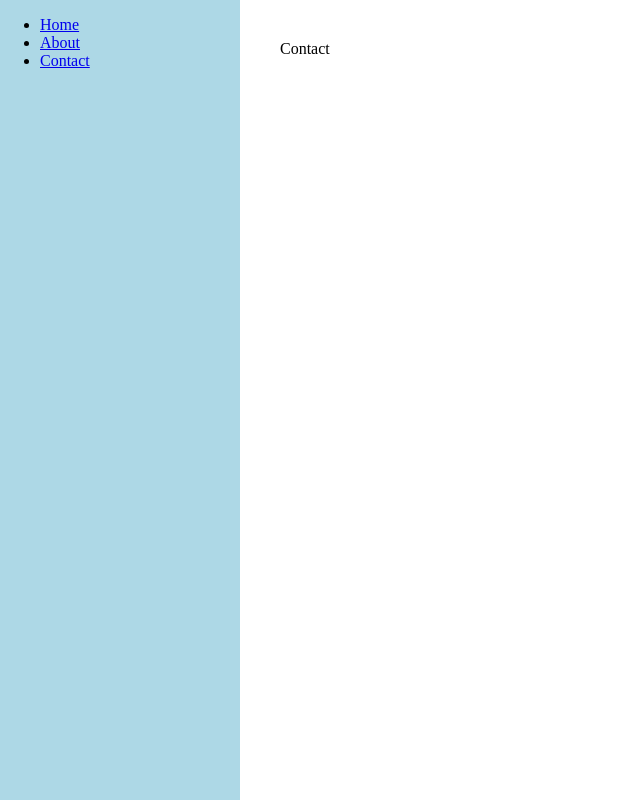
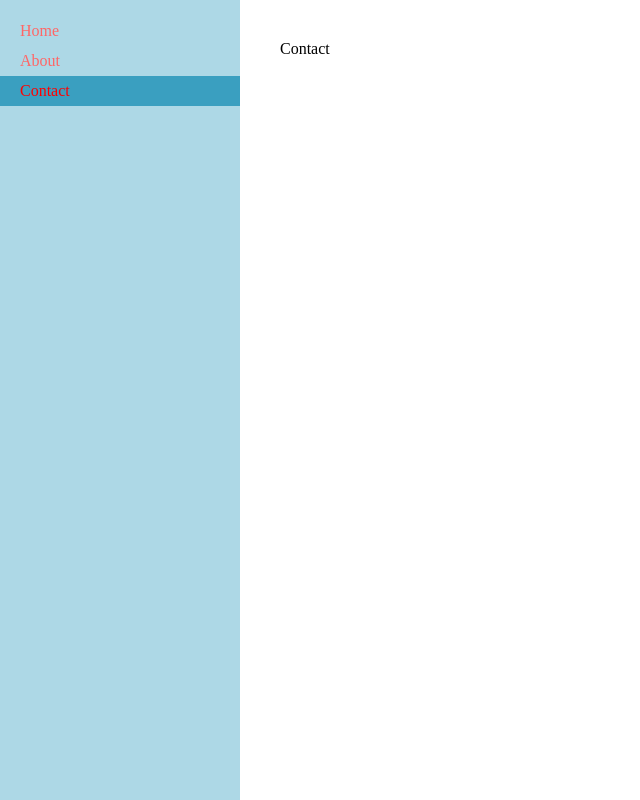
Before and after one commit to vijayst/react-router-menu, a React app: page /contact in a window 1280 px wide. Shown: the whole page, without its empty margins (0-640 px from the left). Built offline with nearby package versions, Linux system fonts and the light colour scheme.

Commit message:
fix menu navigation

```diff
--- a/Menu.js
+++ b/Menu.js
@@ -1,12 +1,44 @@
 import React from 'react';
-import { Link } from 'react-router-dom';
+import { Link, withRouter } from 'react-router-dom';
+import './menu.scss';
 
-export default function Menu() {
+const items = [
+    {
+        path: '/',
+        text: 'Home'
+    },
+    {
+        path: '/about',
+        text: 'About'
+    },
+    {
+        path: '/contact',
+        text: 'Contact'
+    }
+];
+
+function Menu(props) {
+    function handleClick(path) {
+        props.history.push(path);
+    }
+
     return (
         <ul className="menu">
-            <li className="menu__item"><Link to="/">Home</Link></li>
-            <li className="menu__item"><Link to="/about">About</Link></li>
-            <li className="menu__item"><Link to="/contact">Contact</Link></li>
+            {items.map(item => (
+                <li
+                    key={item.path}
+                    onClick={handleClick.bind(null, item.path)}
+                    className={
+                        props.location.pathname === item.path
+                            ? 'menu__item menu__item--active'
+                            : 'menu__item'
+                    }
+                >
+                    <Link to={item.path}>{item.text}</Link>
+                </li>
+            ))}
         </ul>
     );
 }
+
+export default withRouter(Menu);
--- a/menu.scss
+++ b/menu.scss
@@ -5,6 +5,7 @@
         padding: 6px 20px;
         list-style-type: none;
         transition: background-color 200ms;
+        cursor: pointer;
 
         &:hover {
             background-color: darken(lightblue, 20%);
@@ -23,5 +24,13 @@
                 color: red;
             }
         }
+
+        &--active {
+            background-color: darken(lightblue, 30%);
+
+            a {
+                color: red;
+            }
+        }
     }
 }
```
Also changed, not shown: Layout.js (+5 -5 lines), 1 other file.
